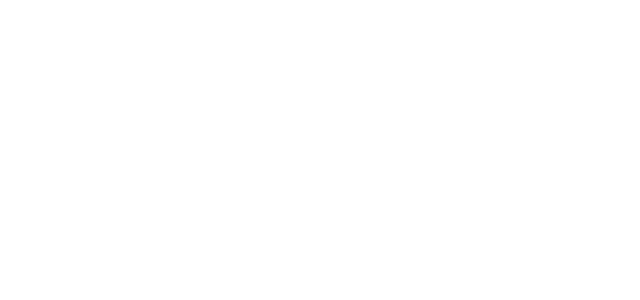
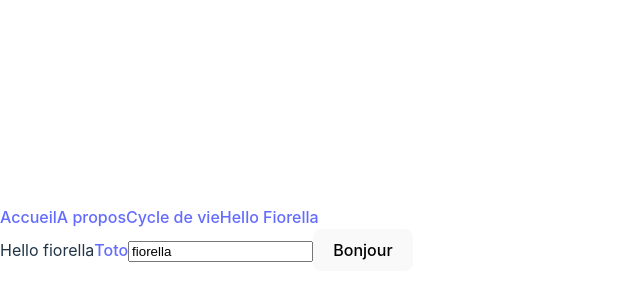
Before and after one commit to matthieumota/react-ib, a React (Vite) app in the folder 02-vite/: page /bonjour/fiorella in a window 1280 px wide. Before the commit this address had no page. Shown: the part 162-462 px from the top of the page, without its empty margins (0-640 px from the left). Built offline with nearby package versions, Linux system fonts and the light colour scheme.

Commit message:
continue router

```diff
--- a/02-vite/src/App.jsx
+++ b/02-vite/src/App.jsx
@@ -7,6 +7,7 @@
         <NavLink to="/">Accueil</NavLink>
         <NavLink to="/a-propos">A propos</NavLink>
         <NavLink to="/cycle-de-vie">Cycle de vie</NavLink>
+        <NavLink to="/bonjour/fiorella">Hello Fiorella</NavLink>
       </nav>
 
       <Outlet />
--- a/02-vite/src/main.jsx
+++ b/02-vite/src/main.jsx
@@ -6,6 +6,7 @@
 import Home from './pages/Home.jsx'
 import About from './pages/About.jsx'
 import Lifecycle from './pages/Lifecycle.jsx'
+import Hello from './pages/Hello.jsx'
 
 ReactDOM.createRoot(document.getElementById('root')).render(
   <React.StrictMode>
@@ -15,6 +16,7 @@
           <Route index element={<Home />} />
           <Route path="a-propos" element={<About />} />
           <Route path="cycle-de-vie" element={<Lifecycle />} />
+          <Route path="bonjour/:name" element={<Hello />} />
         </Route>
       </Routes>
     </BrowserRouter>
--- /dev/null
+++ b/02-vite/src/pages/Hello.jsx
@@ -0,0 +1,32 @@
+import { useEffect, useState } from 'react';
+import { NavLink, useNavigate, useParams } from 'react-router-dom'
+
+function Hello() {
+  const { name } = useParams()
+  const navigate = useNavigate()
+  const [search, setSearch] = useState(name)
+
+  useEffect(() => {
+    // Si on doit "bloquer" la route
+    if (name === 'admin') {
+      navigate('/')
+    }
+
+    console.log(`CALL API ${name}`)
+  }, [name]);
+
+  const sayHello = () => {
+    navigate(`/bonjour/${search}`)
+  }
+
+  return (
+    <>
+      Hello {name}
+      <NavLink to="/bonjour/toto">Toto</NavLink>
+      <input type="text" value={search} onChange={(e) => setSearch(e.target.value)} />
+      <button onClick={() => sayHello()}>Bonjour</button>
+    </>
+  )
+}
+
+export default Hello
```
